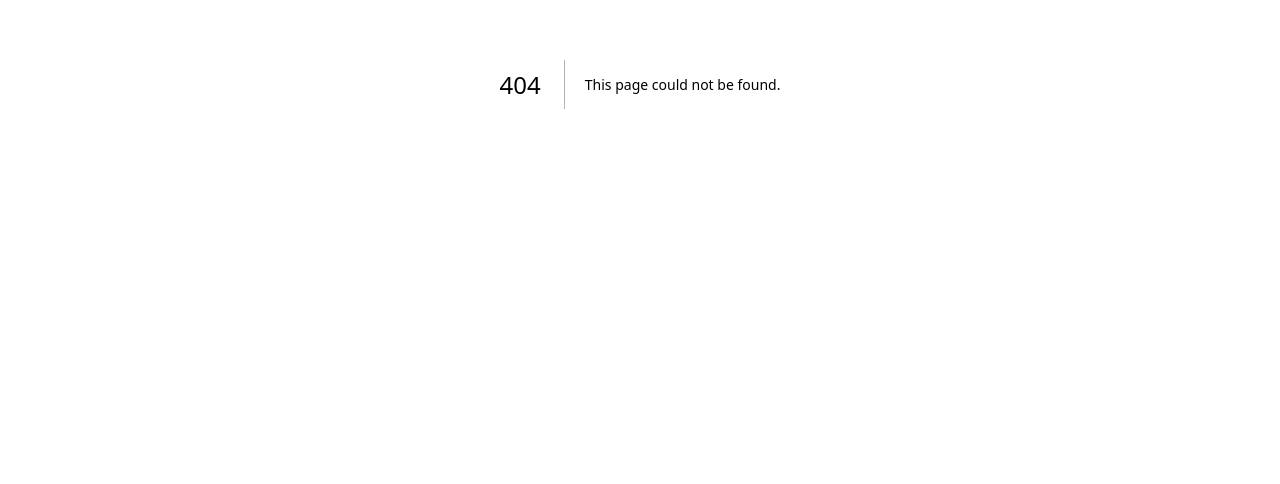
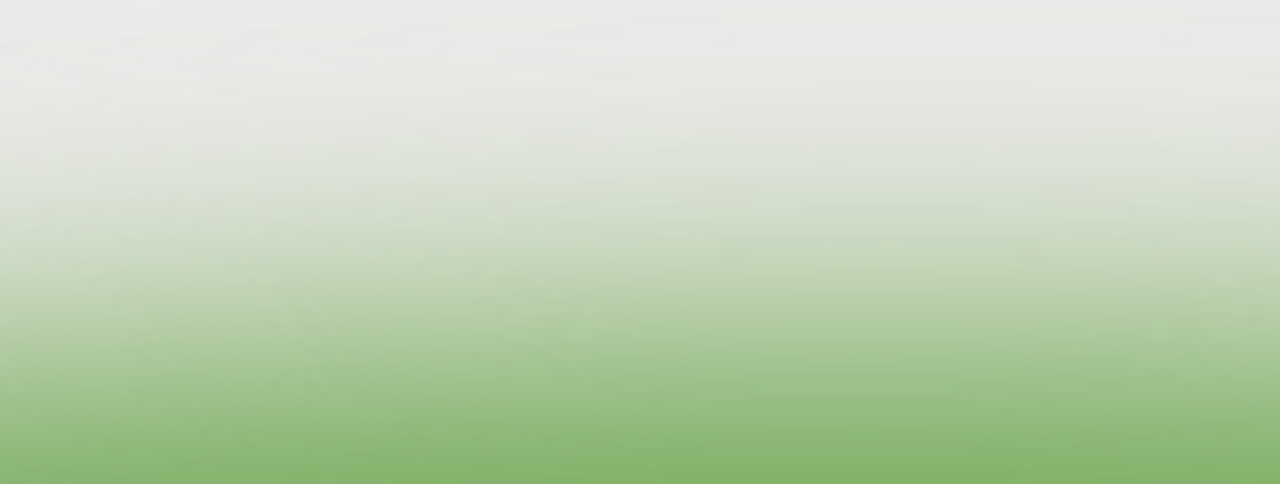
Before and after one commit to XinyiiiWang/cassidy, a Next.js app: page /cassidy/ in a window 1280 px wide. Before the commit this address had no page. Shown: the part 316-800 px from the top of the page. Built offline with nearby package versions, Linux system fonts and the light colour scheme.

Commit message:
fix deployment issue

```diff
--- a/app/page.tsx
+++ b/app/page.tsx
@@ -4,7 +4,7 @@ export default function Home() {
   return (
     <main className="background-image">
         <Image
-          src="/background.png"
+          src="/cassidy/background.png"
           alt="Background Image"
           width={1180}
           height={370}
--- a/next.config.mjs
+++ b/next.config.mjs
@@ -4,6 +4,7 @@ const nextConfig = {
     images: {
         unoptimized: true, // Disable image optimization for GitHub Pages
     },
+    basePath: '/cassidy',
 };
 
 export default nextConfig;
```
